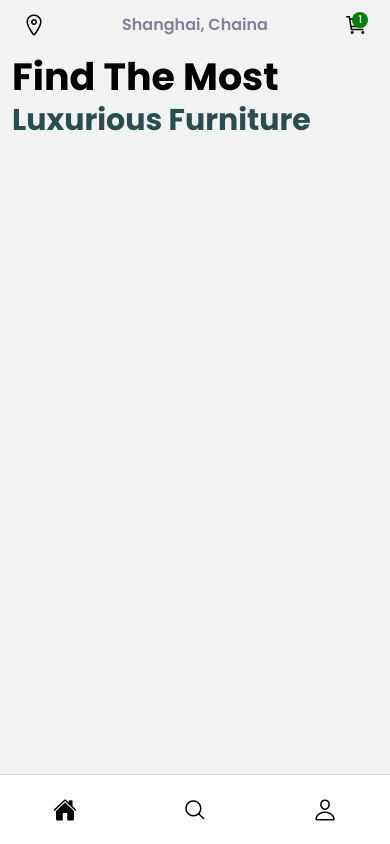
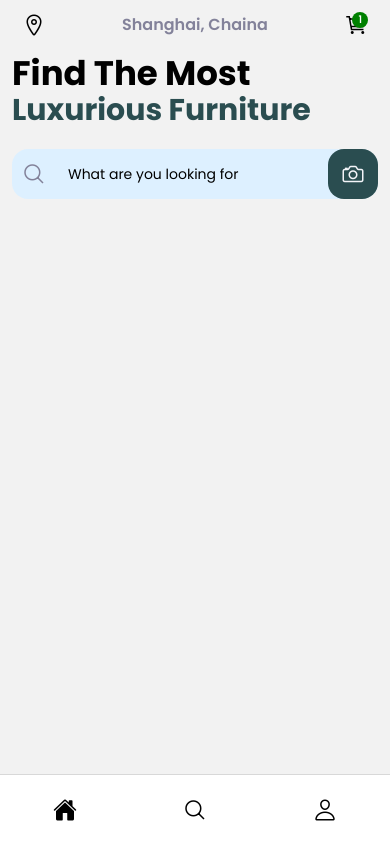
Before and after one commit to Alausa-AbdulAzeez/nativeEcommerce, a React Native app: screen / in a window 390 px wide. Built offline with nearby package versions, Linux system fonts and the light colour scheme.

Commit message:
created search input ui

```diff
--- a/components/home/Welcome.jsx
+++ b/components/home/Welcome.jsx
@@ -1,17 +1,19 @@
-import { View, Text } from 'react-native'
+import { View, Text, TouchableOpacity, TextInput } from 'react-native'
 import React from 'react'
 import { styles } from './welcome.styles'
 import { COLORS, SIZES } from '../../constants/theme'
+import { Ionicons } from '@expo/vector-icons'
 
 const Welcome = () => {
   return (
+    <View>
       <View style={styles.container}>
         <Text
           style={styles.welcomeText(
             COLORS.black,
             SIZES.xSmall,
-          SIZES.xxLarge - 6,
-          50
+            SIZES.xxLarge - 10,
+            40
           )}
         >
           Find The Most
@@ -27,6 +29,23 @@ const Welcome = () => {
           Luxurious Furniture
         </Text>
       </View>
+      <View style={styles.searchContainer}>
+        <TouchableOpacity>
+          <Ionicons name='search-outline' size={24} style={styles.searchIcon} />
+        </TouchableOpacity>
+        <View style={styles.searchWrapper}>
+          <TextInput
+            value=''
+            onPressIn={() => {}}
+            placeholder='What are you looking for'
+            style={styles.searchInput}
+          />
+        </View>
+        <TouchableOpacity style={styles.searchBtn}>
+          <Ionicons name='camera-outline' size={24} color={COLORS.offwhite} />
+        </TouchableOpacity>
+      </View>
+    </View>
   )
 }
 
--- a/components/home/welcome.styles.js
+++ b/components/home/welcome.styles.js
@@ -1,5 +1,5 @@
 import { StyleSheet } from 'react-native'
-import { SIZES } from '../../constants/theme'
+import { COLORS, SIZES } from '../../constants/theme'
 
 export const styles = StyleSheet.create({
   container: {
@@ -14,4 +14,37 @@ export const styles = StyleSheet.create({
     marginTop: marginTop,
     height: height,
   }),
+
+  searchContainer: {
+    height: 50,
+    borderRadius: SIZES.medium,
+    backgroundColor: COLORS.secondary,
+    marginHorizontal: SIZES.small,
+    marginVertical: SIZES.medium,
+    flexDirection: 'row',
+    justifyContent: 'space-between',
+    alignItems: 'center',
+  },
+  searchIcon: {
+    color: COLORS.gray,
+    marginHorizontal: 10,
+  },
+  searchWrapper: {
+    flex: 1,
+  },
+  searchInput: {
+    fontFamily: 'regular',
+    width: '100%',
+    height: '100%',
+    paddingHorizontal: SIZES.small,
+  },
+  searchBtn: {
+    width: 50,
+    height: '100%',
+    backgroundColor: COLORS.primary,
+    display: 'flex',
+    alignItems: 'center',
+    justifyContent: 'center',
+    borderRadius: SIZES.medium,
+  },
 })
```
Lines whose indentation alone changed are shown as unchanged.
